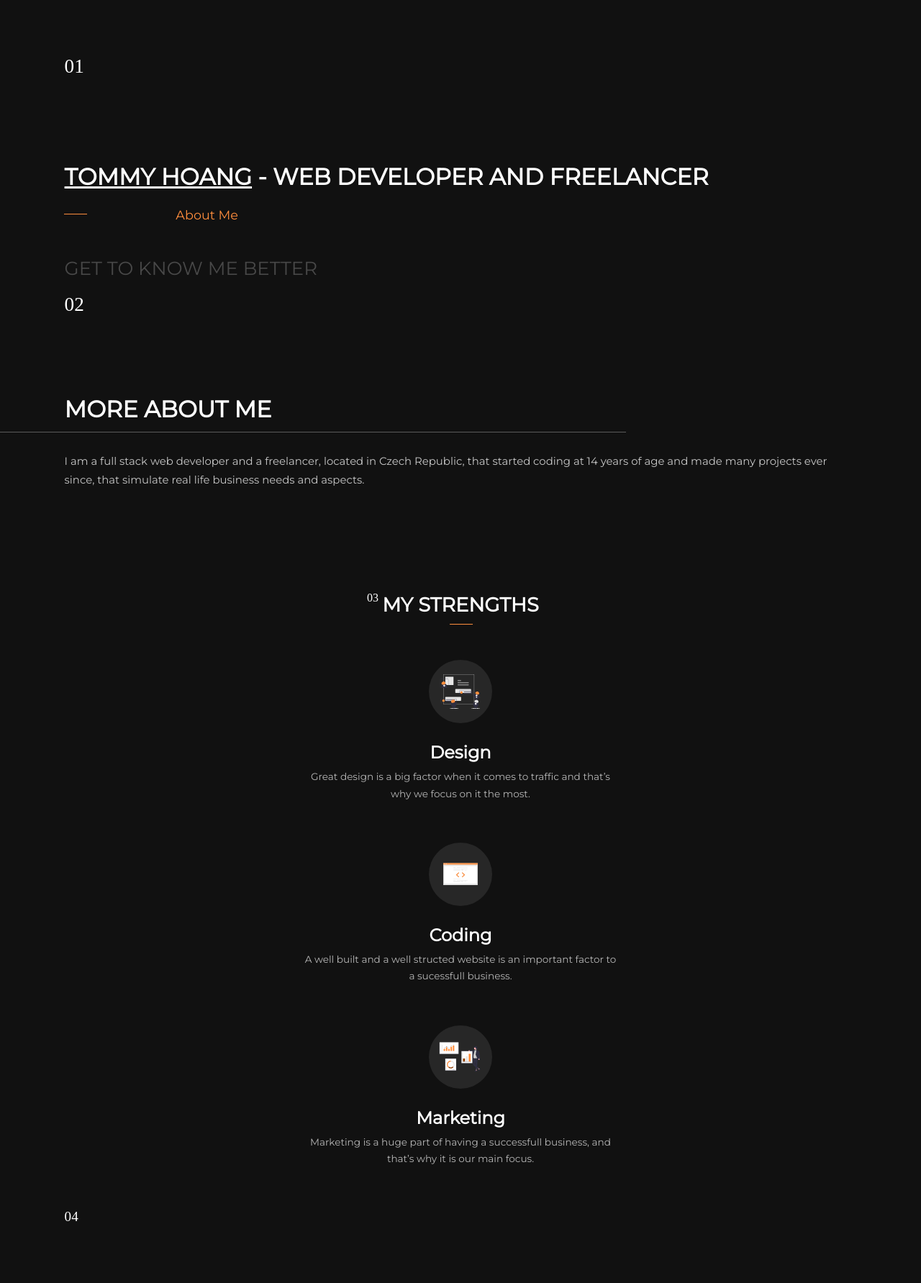
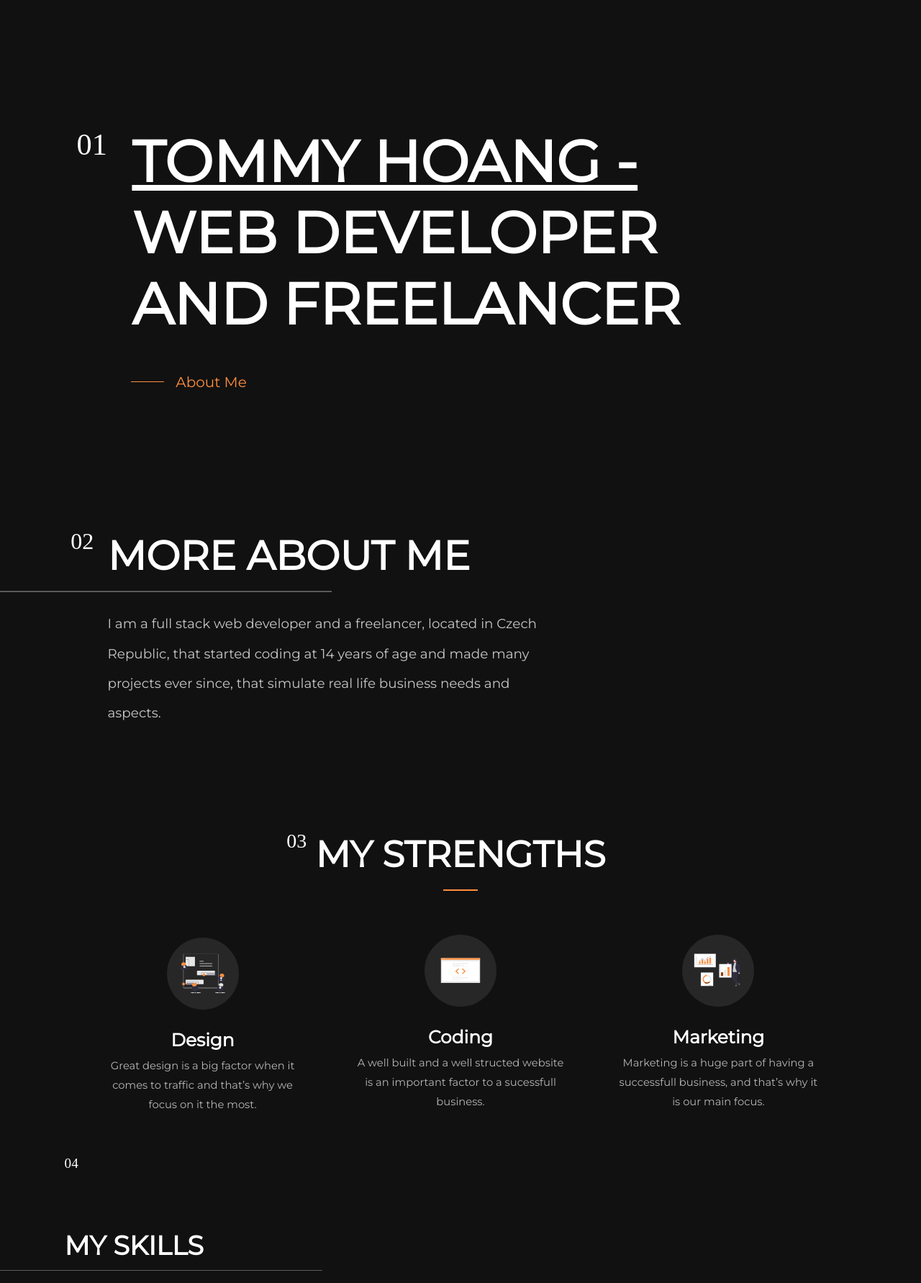
Before and after one commit to tommyyh/Portfolio, a Django app: page /about/ in a window 1280 px wide. Shown: the part 88-1871 px from the top of the page at 72% size. Run offline with Django 3.2, Linux system fonts and the light colour scheme; some web fonts are replaced.

Commit message:
Added 3 section for about page

```diff
--- a/about/templates/about/about.html
+++ b/about/templates/about/about.html
@@ -20,7 +20,10 @@
     {% include 'home/nav.html' %}
 
     <section class="hero">
-      <h1><u>TOMMY HOANG</u> - WEB DEVELOPER AND FREELANCER</h1>
+      <h1>
+        <u>TOMMY HOANG -</u> <span>WEB DEVELOPER</span>
+        <span>AND FREELANCER</span>
+      </h1>
       <h4>About Me</h4>
       <h3>GET TO KNOW ME BETTER</h3>
     </section>
--- a/static/css/about/about.css
+++ b/static/css/about/about.css
@@ -48,3 +48,52 @@
   font-weight: 300;
   margin: 3rem 0 0 0%;
 }
+
+@media all and (min-width: 1025px) {
+  .hero {
+    padding: 22vh 0 0 7%;
+  }
+
+  .hero h1 {
+    margin-left: 7.88%;
+    font-size: 5rem;
+    line-height: 6.18rem;
+  }
+
+  .hero h1 u,
+  .hero h1 span {
+    display: block;
+  }
+
+  .hero h1::before {
+    content: '01';
+    font-family: var(--font-family2);
+    position: absolute;
+    font-weight: 200;
+    font-size: 2.65rem;
+    margin-top: -1.88%;
+    margin-left: -6%;
+  }
+
+  .hero h4 {
+    font-size: 1.25rem;
+    color: var(--accent-color);
+    font-weight: 300;
+    margin: 3.9% 0 0 13%;
+    position: relative;
+  }
+
+  .hero h4::before {
+    content: '';
+    position: absolute;
+    width: 2.85rem;
+    height: 1px;
+    bottom: 50%;
+    left: -6%;
+    background: var(--accent-color);
+  }
+
+  .hero h3 {
+    display: none;
+  }
+}
--- a/static/css/about/info.css
+++ b/static/css/about/info.css
@@ -31,3 +31,41 @@
   margin: 2.5rem 10% 0 0;
   line-height: 1.625rem;
 }
+
+@media all and (min-width: 1025px) {
+  .info {
+    padding: 12.2rem 0 0 8%;
+  }
+
+  .info h2 {
+    font-size: 3.5rem;
+    margin-left: 4%;
+  }
+
+  .info h2::before {
+    content: '02';
+    font-family: var(--font-family2);
+    position: absolute;
+    font-weight: 200;
+    font-size: 2rem;
+    margin-top: -0.33%;
+    margin-left: -4%;
+  }
+
+  .info h2::after {
+    content: '';
+    position: absolute;
+    width: 36%;
+    height: 1.25px;
+    background: #5b5b5b;
+    left: 0;
+    margin-top: 6.5%;
+  }
+
+  .info p {
+    font-size: 1.15rem;
+    color: #c7c7c7;
+    margin: 2.5rem 42% 0 4%;
+    line-height: 2.25em;
+  }
+}
--- a/static/css/about/strengths.css
+++ b/static/css/about/strengths.css
@@ -61,3 +61,74 @@
   text-align: center;
   margin: 0.5rem 15% 0 15%;
 }
+
+@media all and (min-width: 1025px) {
+  .strengths {
+    display: flex;
+    flex-direction: column;
+    align-items: center;
+    width: 100%;
+    margin-top: 9rem;
+  }
+
+  .strengths__cards {
+    display: flex;
+    padding: 2% 8% 0 8%;
+  }
+
+  .strengths h2 {
+    font-size: 3.15rem;
+    position: relative;
+  }
+
+  .strengths h2::before {
+    content: '03';
+    font-family: var(--font-family2);
+    position: absolute;
+    font-weight: 200;
+    font-size: 1.75rem;
+    margin-left: -10%;
+    margin-top: -0.77%;
+  }
+
+  .strengths h2::after {
+    content: '';
+    position: absolute;
+    width: 3rem;
+    height: 2px;
+    background: var(--accent-color);
+    left: 44%;
+    margin-top: 20%;
+  }
+
+  .strengths__card {
+    display: flex;
+    flex-direction: column;
+    width: 100%;
+    align-items: center;
+    margin-top: 3.5rem;
+  }
+
+  .strengths__card:first-child {
+    margin-top: 3.75rem;
+  }
+
+  .strengths__card img {
+    width: 6.25rem;
+    height: 6.25rem;
+  }
+
+  .strengths__card h3 {
+    font-size: 1.55rem;
+    margin-top: 1.65rem;
+  }
+
+  .strengths__card p {
+    font-size: 0.92rem;
+    line-height: 1.68rem;
+    font-weight: 200;
+    color: #b6b6b6;
+    text-align: center;
+    margin: 0.5rem 10% 0 10%;
+  }
+}
--- a/static/css/home/projects.css
+++ b/static/css/home/projects.css
@@ -185,11 +185,11 @@
   }
 
   #projects__card_middle .projects__card_tech {
-    padding-left: 20%;
+    padding-left: 15%;
   }
 
   #projects__card_middle .projects__card_info {
-    padding-left: 20%;
+    padding-left: 15%;
   }
 
   #projects__card_middle span {
@@ -198,7 +198,7 @@
   }
 
   #projects__card_middle .projects__card_info p {
-    margin: 0.72rem 69% 3.3rem 0;
+    margin: 0.72rem 61% 3.3rem 0;
   }
 
   .projects__card_info h3 {
```
